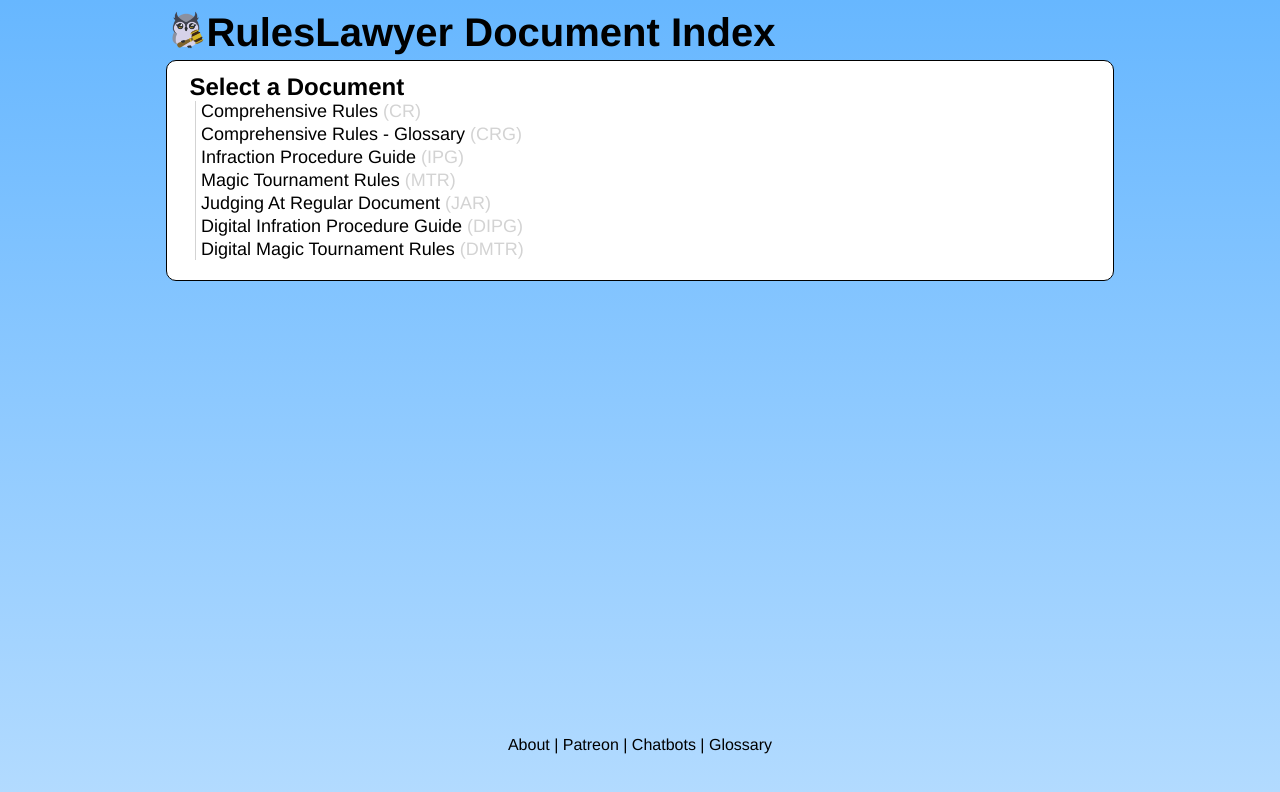
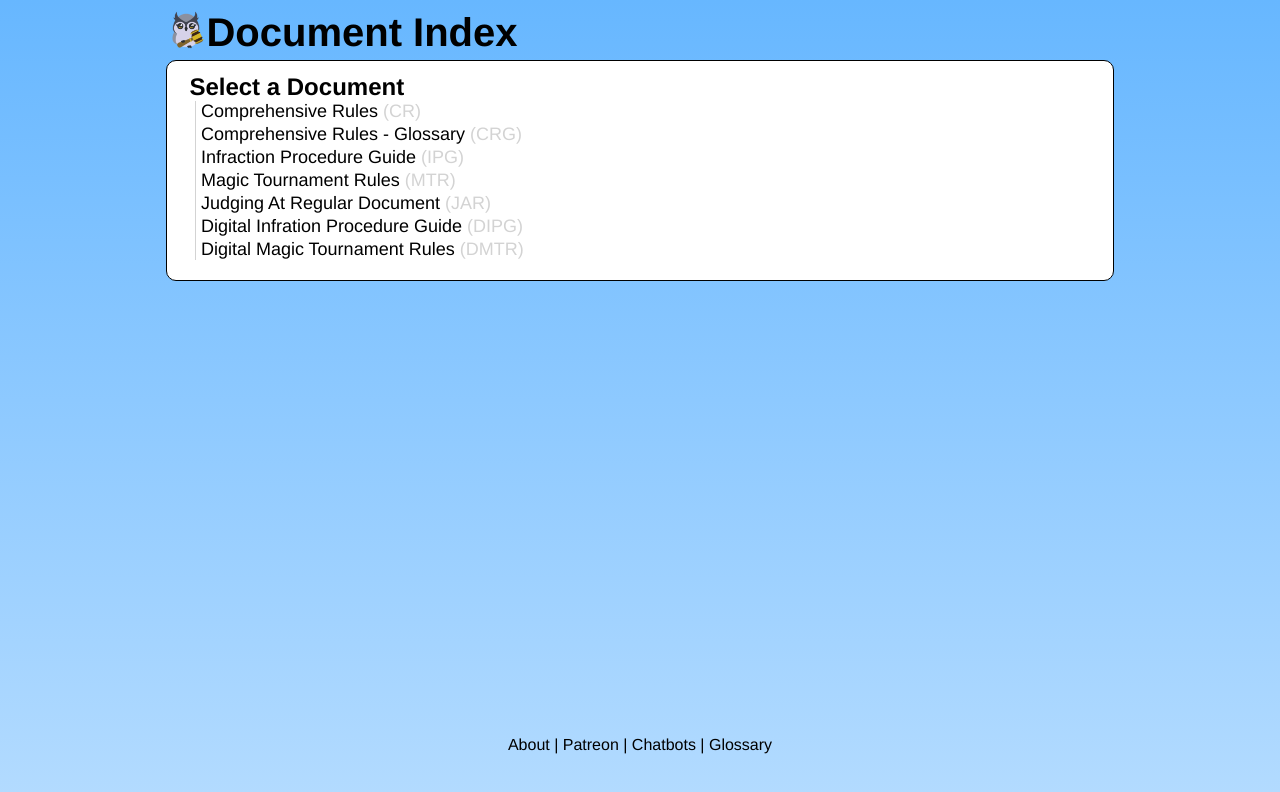
Before and after one commit to RulesLawyerBot/ruleslawyer-frontend, a React app: page /glossary/1/1 in a window 1280 px wide. Shown: the top 792 px of the page. Built offline with nearby package versions, Linux system fonts and the light colour scheme; some icons are missing.

Commit message:
fix back button bug

```diff
--- a/src/components/glossary.tsx
+++ b/src/components/glossary.tsx
@@ -104,11 +104,11 @@
     return (
         <div>
             <Helmet>
-                <title>{rulesDocList[currentDoc] || 'Glossary'} | RulesLawyer</title>
+                <title>{rulesDocList[currentDoc] || 'Documents'} | RulesLawyer</title>
             </Helmet>
             <div className={CSS.topBar}>
                 <HomeButton/>
-                RulesLawyer Document Index
+                Document Index
             </div>
             <div className={CSS.glossaryContainer}>
                 <RuleSourceDropdown/>
--- a/src/components/ruleSourceDropdown.tsx
+++ b/src/components/ruleSourceDropdown.tsx
@@ -33,6 +33,8 @@
     useEffect(() => {
         if(id in rulesDocList){
             setOpen(false)
+        } else {
+            setOpen(true)
         }
     }, [id])
 
```
